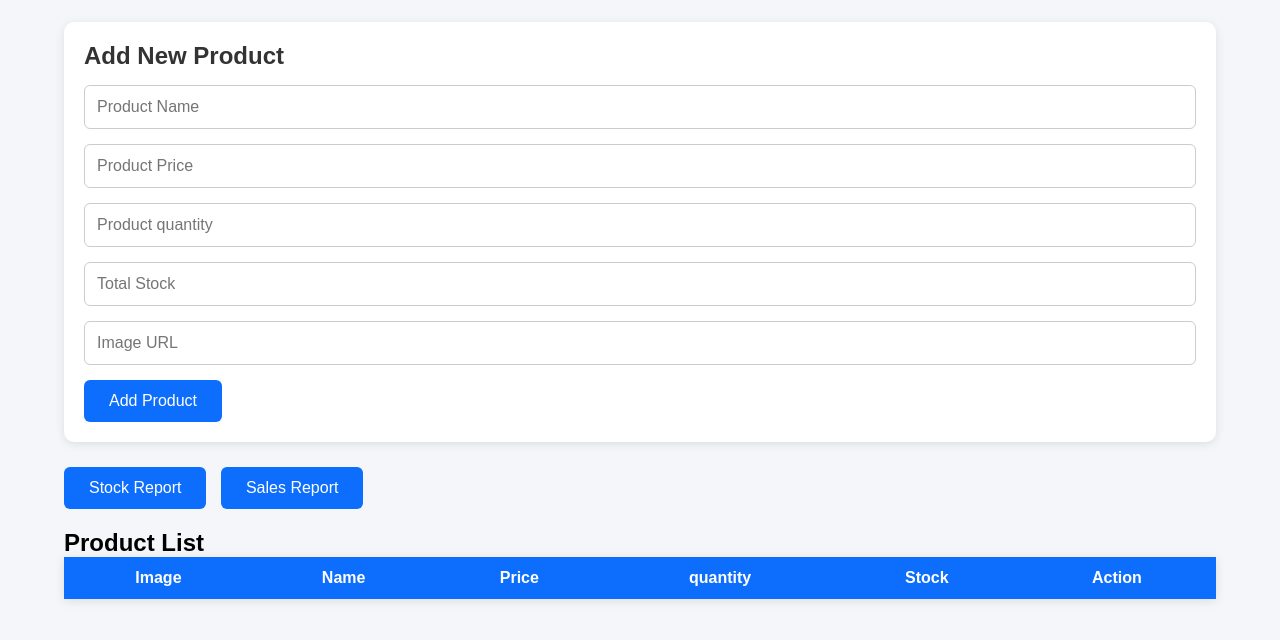
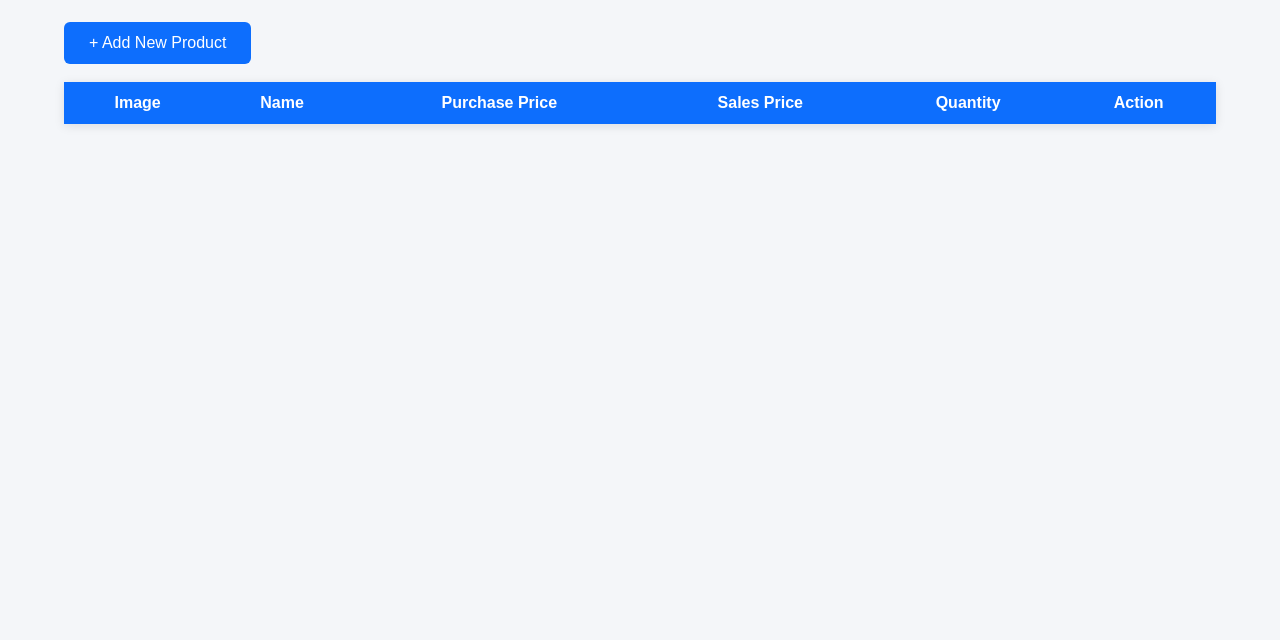
Before and after one commit to sridevi4141-svg/project-admin, a plain HTML site: page index.html in a window 1280 px wide. Shown: the part 70-710 px from the top of the page. Drawn offline with Linux system fonts and the light colour scheme.

Commit message:
Add files via upload

```diff
--- a/index.html
+++ b/index.html
@@ -4,6 +4,7 @@
 <meta charset="UTF-8">
 <meta name="viewport" content="width=device-width, initial-scale=1.0">
 <title>Admin Dashboard</title>
+
 <link rel="stylesheet" href="style.css">
 </head>
 <body>
@@ -12,43 +13,50 @@
 
 <h1>Admin Dashboard</h1>
 
-    <div class="form-section">
+<button class="add-btn" onclick="showForm()">
++ Add New Product
+</button>
+
+<div id="productForm" style="display:none;">
+
 <h2>Add New Product</h2>
 
 <input type="text" id="name" placeholder="Product Name">
 
-        <input type="number" id="price" placeholder="Product Price">
-
-        <input type="number" id="quantity" placeholder="Product quantity">
-
-
-        <input type="number" id="stock" placeholder="Total Stock">
-
-
 <input type="text" id="image" placeholder="Image URL">
 
-        <button onclick="addProduct()">Add Product</button>
+<input type="number" id="purchasePrice" placeholder="Purchase Price">
+
+<input type="number" id="salesPrice" placeholder="Sales Price">
+
+<input type="number" id="quantity" placeholder="Quantity">
+
+<button onclick="addProduct()">
+Save Product
+</button>
+
 </div>
 
-    <div class="report-buttons">
-        <button onclick="stockReport()">Stock Report</button>
-
-        <button onclick="salesReport()">Sales Report</button>
-    </div>
-
-    <h2>Product List</h2>
+<br><br>
 
 <table>
 
 <thead>
 
 <tr>
+
 <th>Image</th>
+
 <th>Name</th>
-            <th>Price</th>
-            <th>quantity</th>
-            <th>Stock</th>
+
+<th>Purchase Price</th>
+
+<th>Sales Price</th>
+
+<th>Quantity</th>
+
 <th>Action</th>
+
 </tr>
 
 </thead>
@@ -61,7 +69,6 @@
 
 </div>
 
-
 <script src="script.js"></script>
 
 </body>
```
Lines whose indentation alone changed are shown as unchanged.
